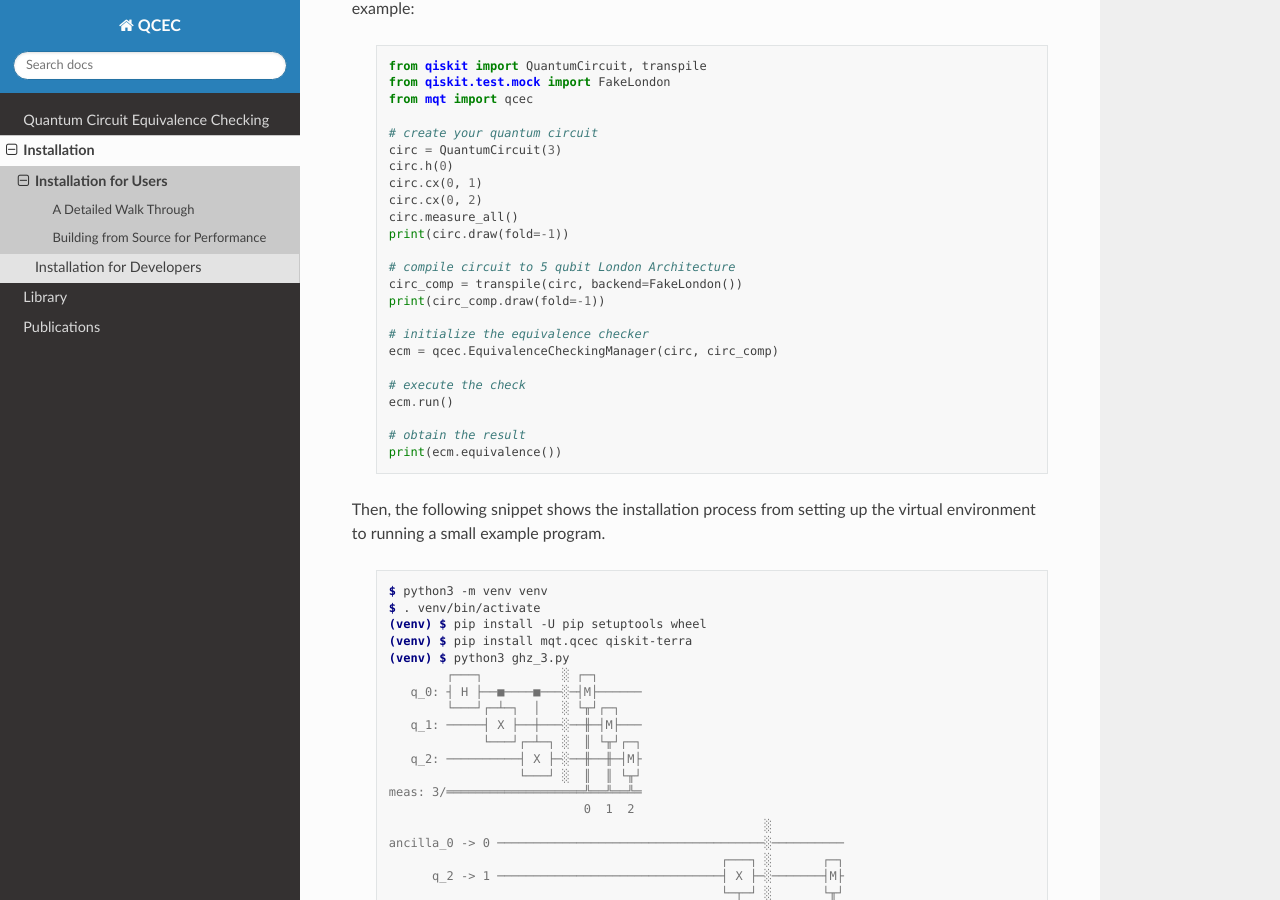
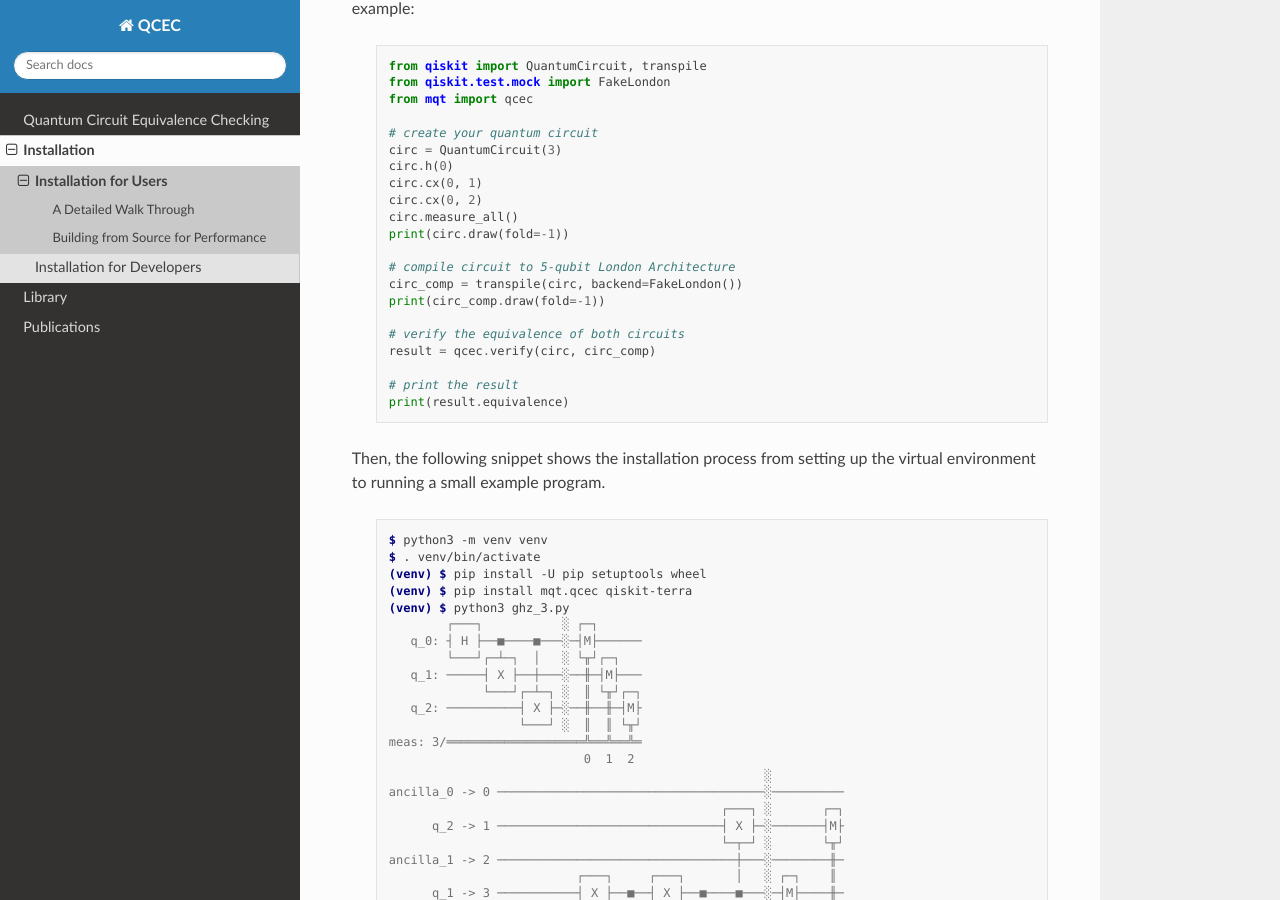
Before and after one commit to cda-tum/mqt-qcec, a Sphinx documentation site: the page built from docs/source/install/Users.rst, in a window 1280 px wide and 900 px high, scrolled down 527 px. Built offline with Sphinx 7.4.7 and the Read the Docs theme 2.0.0, drawn with Linux system fonts in a browser that asks for light colours; the version number could not be read and is left out.

Commit message:
📝adapt documentation to backwards compatibility options
Signed-off-by: Lukas Burgholzer <lukas.burgholzer@jku.at>

```diff
--- a/docs/source/install/Users.rst
+++ b/docs/source/install/Users.rst
@@ -31,18 +31,15 @@ First, save the following lines as :code:`ghz_3.py` in a folder where you want t
         circ.measure_all()
         print(circ.draw(fold=-1))
 
-        # compile circuit to 5 qubit London Architecture
+        # compile circuit to 5-qubit London Architecture
         circ_comp = transpile(circ, backend=FakeLondon())
         print(circ_comp.draw(fold=-1))
 
-        # initialize the equivalence checker
-        ecm = qcec.EquivalenceCheckingManager(circ, circ_comp)
+        # verify the equivalence of both circuits
+        result = qcec.verify(circ, circ_comp)
 
-        # execute the check
-        ecm.run()
-
-        # obtain the result
-        print(ecm.equivalence())
+        # print the result
+        print(result.equivalence)
 
 Then, the following snippet shows the installation process from setting up the virtual environment to running a small example program.
 
--- a/docs/source/library/ApplicationScheme.rst
+++ b/docs/source/library/ApplicationScheme.rst
@@ -3,7 +3,8 @@ Application Scheme
 
 An *application scheme* describes the order in which the individual operations of both circuits are applied during the equivalence check.
 
-In case of the alternating equivalence checker, this is the key component to allow the intermediate decision diagrams to remain close to the identity (as proposed in :cite:p:`burgholzer2021advanced`). In order to efficiently verify the results of compilation flows (see :cite:p:`burgholzer2020verifyingResultsIBM`), choose the :attr:`~.ApplicationScheme.gate_cost` scheme and optionally provide it with a dedicated :attr:`profile <mqt.qcec.Configuration.Application.profile>`.
+In case of the alternating equivalence checker, this is the key component to allow the intermediate decision diagrams to remain close to the identity (as proposed in :cite:p:`burgholzer2021advanced`).
+See :doc:`/applications/CompilationFlowVerification` for more information on the dedicated application scheme for verifying compilation flow results (as proposed in :cite:p:`burgholzer2020verifyingResultsIBM`).
 
 In case of the other checkers, which consider both circuits individually, using a non-sequential application scheme can significantly boost the operation caching performance in the underlying decision diagram package.
 
--- a/docs/source/library/StateType.rst
+++ b/docs/source/library/StateType.rst
@@ -3,11 +3,11 @@ State Types for Simulation
 
 The type of states that is used in the :attr:`simulation checker <mqt.qcec.Configuration.Execution.run_simulation_checker>` allows to trade off efficiency versus performance.
 
-* Random *computational basis states* already offer extremely high error detection rates in general and are comparatively fast to simulate, which makes them the default.
+* Random *computational basis states* (referred to as *classical* stimuli in :cite:p:`burgholzer2021randomStimuliGenerationQuantum`) already offer extremely high error detection rates in general and are comparatively fast to simulate, which makes them the default.
 
-* Random *single-qubit basis states* are a little bit more computationally intensive, but provide even better error detection rates.
+* Random *single-qubit basis states* (referred to as *local quantum stimuli* in :cite:p:`burgholzer2021randomStimuliGenerationQuantum`) are a little bit more computationally intensive, but provide even better error detection rates.
 
-* Random  *stabilizer states* offer the highest available error detection rate, while at the same time incurring the highest computational effort.
+* Random  *stabilizer states* (referred to as *global quantum stimuli* in :cite:p:`burgholzer2021randomStimuliGenerationQuantum`) offer the highest available error detection rate, while at the same time incurring the highest computational effort.
 
 For details, see :cite:p:`burgholzer2021randomStimuliGenerationQuantum`.
 
```
Also changed, not shown: 1 other file.
